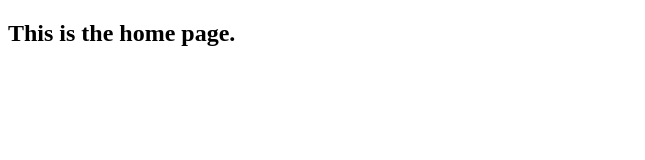
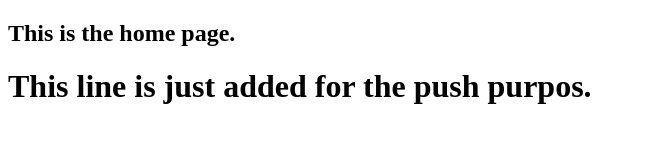
Before and after one commit to Irfanlucky123b/React_Crash_Course, a plain HTML site: page index.html in a window 1280 px wide. Shown: the whole page, without its empty margins (0-645 px from the left). Drawn offline with Linux system fonts and the light colour scheme.

Commit message:
new functionality added

```diff
--- a/index.html
+++ b/index.html
@@ -8,5 +8,6 @@
 </head>
 <body>
     <h2>This is the home page.</h2>
+    <h1>This line is just added for the push purpos.</h1>
 </body>
 </html>
```
